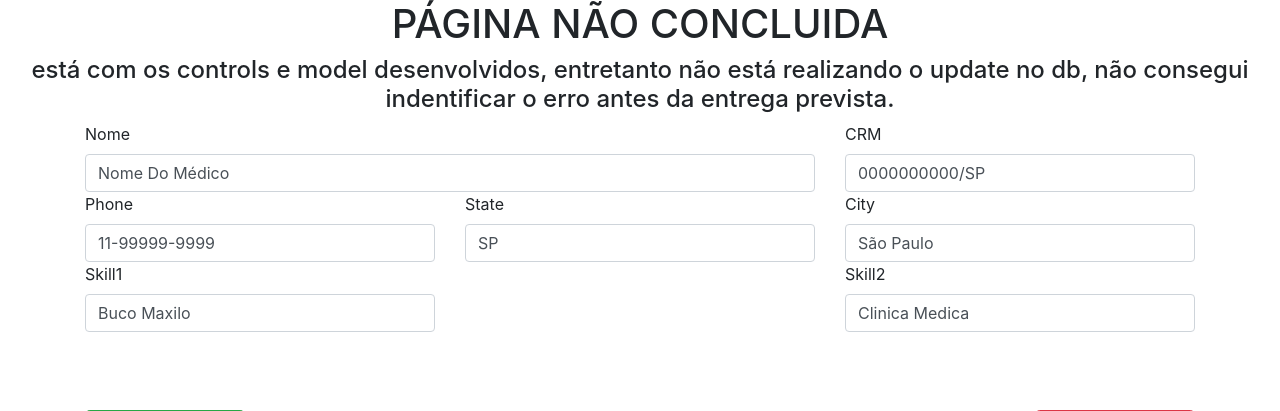
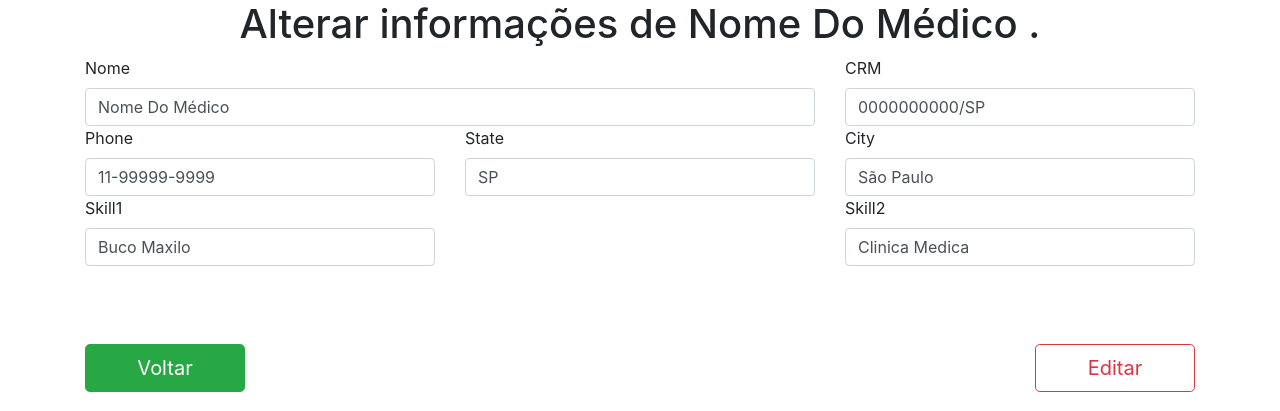
Before and after one commit to pedropinn/teste-gcb, a CodeIgniter app: page /database/RegisterDoctor/edit?Id=1 in a window 1280 px wide. Shown: the top 411 px of the page. Run offline with CodeIgniter, Linux system fonts and the light colour scheme; data comes from the database, SQL or seed files in the repository.

Commit message:
atualização opção editar

```diff
--- a/application/controllers/RegisterDoctor.php
+++ b/application/controllers/RegisterDoctor.php
@@ -37,7 +37,7 @@ class RegisterDoctor extends CI_Controller {
 		$this->load->view('register/sucess');
 	}
 
-
+	 	//deletar .
 		public function delete($id){
 			$this->load->model('Post_model');
 			$this->Post_model->deleteDoctor($id);
@@ -57,8 +57,7 @@ class RegisterDoctor extends CI_Controller {
 
 		//busca informações db
 		public function edit(){
-
-			$id = $this->input->get("Id");
+						$id = $this->input->get("Id");
 			$this->load->model('Post_model');
 			$doctor = $this->Post_model->returnId($id);
 			$data = array("doctor" => $doctor);
--- a/application/models/Post_model.php
+++ b/application/models/Post_model.php
@@ -20,7 +20,7 @@
 
 	//salva edição
 	public function saveEdit(){
-		$id = $this->input->post('Id');
+		$id = $this->input->post('idInput');
 		$doctor = array(
 			'Crm' => $this->input->post('crmInput'),
 			'Name' => $this->input->post('nameInput'),
--- a/application/views/register/edit.php
+++ b/application/views/register/edit.php
@@ -1,6 +1,6 @@
 
-	<h1 class='text-center'> PÁGINA NÃO CONCLUIDA<br>	</h1>
-	<h4 class='text-center'> está com os controls e model desenvolvidos, entretanto não está realizando o update no db, não consegui indentificar o erro antes da entrega prevista. </h4>
+	<h1 class='text-center'> Alterar informações de <?= $doctor['Name']?>.<br>	</h1>
+	<h4 class='text-center'>  </h4>
 <div class='container'>
 	<div class=row>
 		<div class='col-8'>
--- a/application/views/register/index.php
+++ b/application/views/register/index.php
@@ -24,7 +24,7 @@
 				'set_value' => 'crmValue',
 				'id' => 'crmId',
 				'class' => 'form-control',
-				'placeholder' => 'Digite seu CRM - Apenas números'
+				'placeholder' => 'Apenas números'
 			));?>
 		</div>
 	</div>
@@ -38,7 +38,7 @@
 				'id' => 'phoneId',
 				'class' => 'form-control',
 				'maxlength'   => '13',
-				'placeholder' => 'Digite seu Telefone'
+				'placeholder' => '00-90000-4444'
 		));
 		?> </div>
 					<div class='col-4'>
```
Also changed, not shown: application/models/.Search_model.php (deleted, +0 -10 lines).
